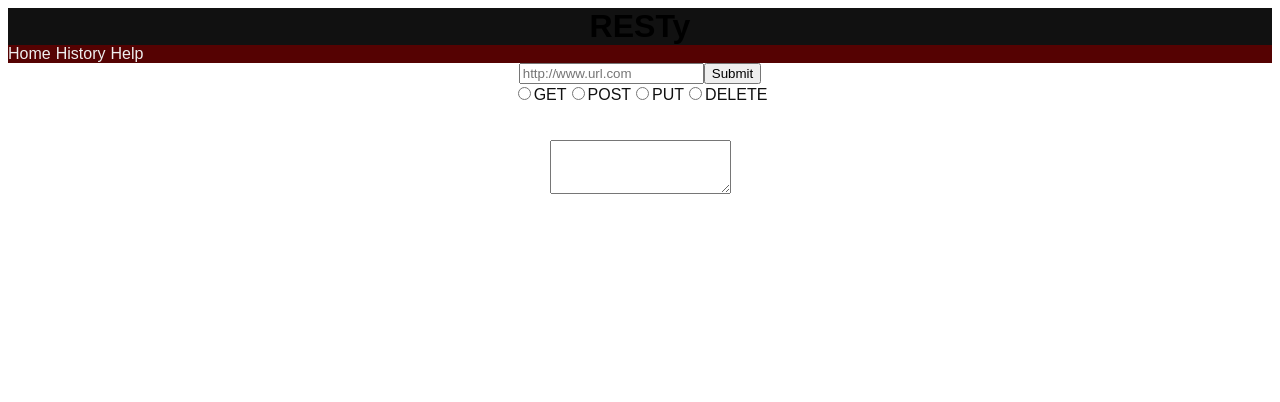
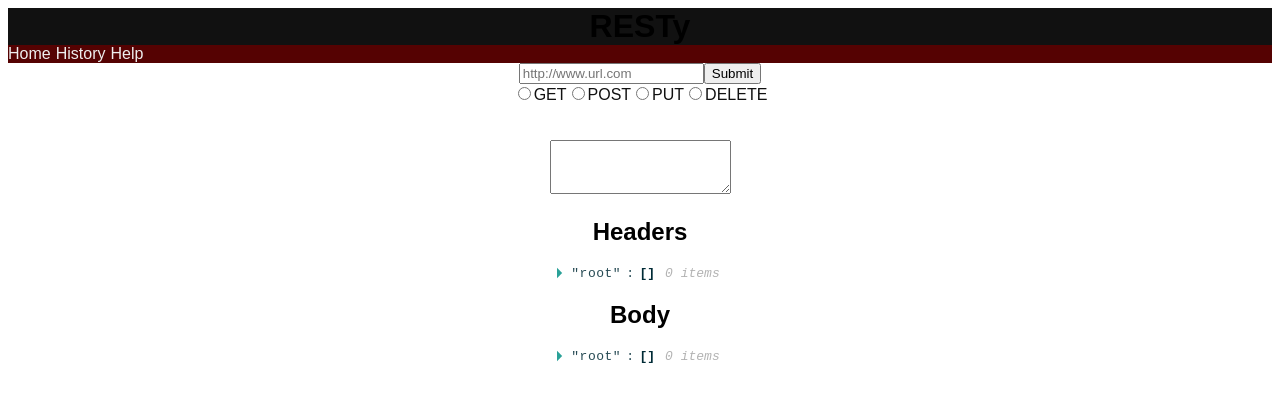
Before and after one commit to brendon-401-advanced-javascript/resty, a React (Create React App) app: page / in a window 1280 px wide. Shown: the top 402 px of the page. Built offline with nearby package versions, Linux system fonts and the light colour scheme.

Commit message:
added json pretty thingy sso i can view my json

```diff
--- a/package.json
+++ b/package.json
@@ -8,7 +8,9 @@
     "@testing-library/user-event": "^12.2.0",
     "node-sass": "^4.14.1",
     "react": "^17.0.1",
+    "react-addons-update": "^15.6.2",
     "react-dom": "^17.0.1",
+    "react-json-view": "^1.19.1",
     "react-scripts": "4.0.0",
     "superagent": "^6.1.0",
     "web-vitals": "^0.2.4"
--- a/src/App.js
+++ b/src/App.js
@@ -18,7 +18,6 @@ class App extends React.Component {
           <a href="#"><li>Help</li></a>
         </nav>
         <Form/>
-        {/* <Pokemon/> */}
       </div>
     );
   }
--- a/src/requestForm.js
+++ b/src/requestForm.js
@@ -1,5 +1,6 @@
 import React from 'react';
 import superagent from 'superagent';
+import ReactJson from 'react-json-view';
 
 class Form extends React.Component {
     constructor(props) {
@@ -8,7 +9,8 @@ class Form extends React.Component {
         request: "",
         textArea: "",
         url: "",
-        results:[]
+        headers:[],
+        response:[],
       };
     }
 
@@ -21,16 +23,17 @@ class Form extends React.Component {
 
     handleSubmit = async (event) => {
       event.preventDefault();
-      console.log(this.state);
       const textArea = `${this.state.request} ${this.state.url}`;
       this.setState({textArea});
       const response = await superagent[this.state.request](this.state.url)
-      const results = response.body.results || [];
-      console.log(results);
-      this.setState([results]);
+      const results = response.body || [];
+      const headers = response.headers || [];
+      this.setState({response:results});
+      this.setState({headers:headers});
       console.log(this.state);
+    }
 
-    };
+
 
 
     render() {
@@ -80,16 +83,15 @@ class Form extends React.Component {
 
             <textarea value={this.state.textArea}>
             </textarea>
+            <section className='Response'>
+              <h2>Headers</h2>
+              <ReactJson src={this.state.headers}/>
+              <h2>Body</h2>
+              <ReactJson src={this.state.response}/>
+            </section>
 
-            <ul className='Results'>
-                {
-                    this.state.results.map((result, index) => {
-                        return <li key={Math.random()}>{result}</li>
-                    })
-                }
-            </ul>
+
           </form>
-
       )}
   }
 
```
Also changed, not shown: src/README.md, 1 other file (tests, documents, lock files or other folders).
